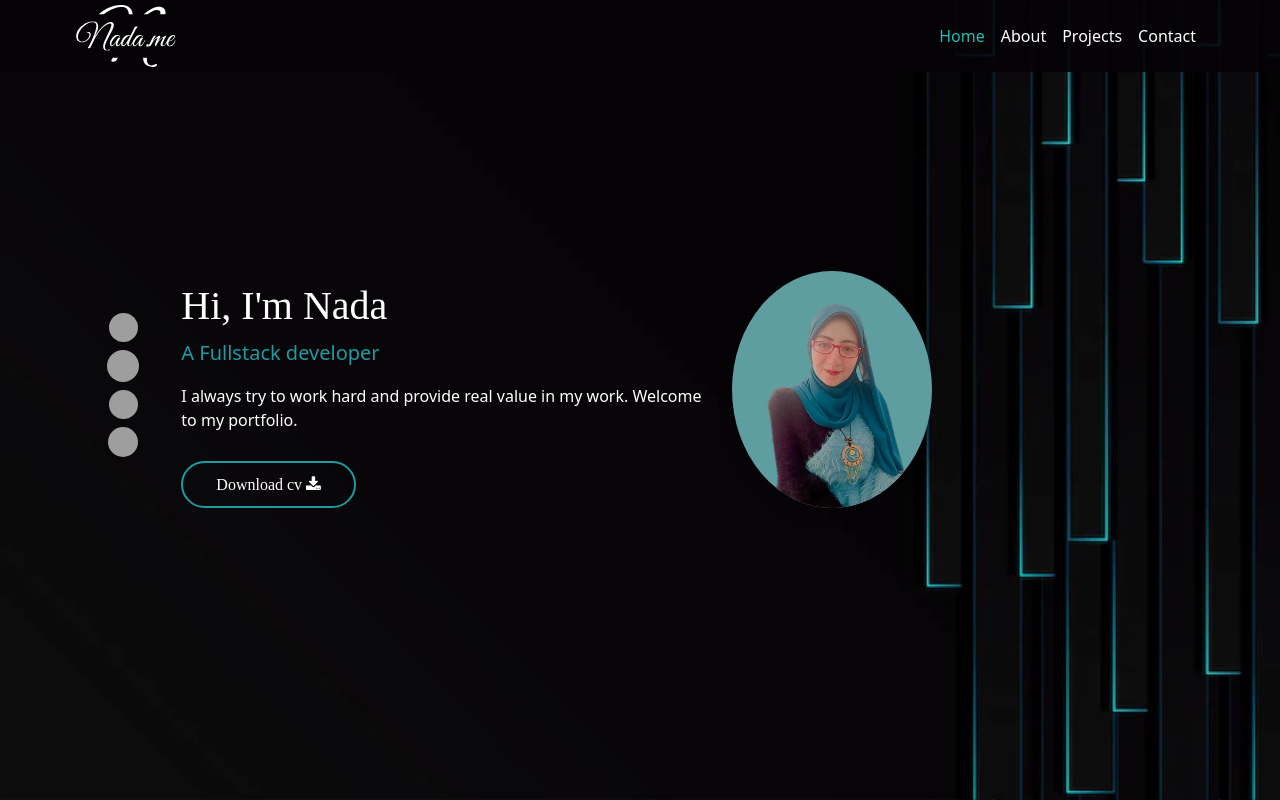
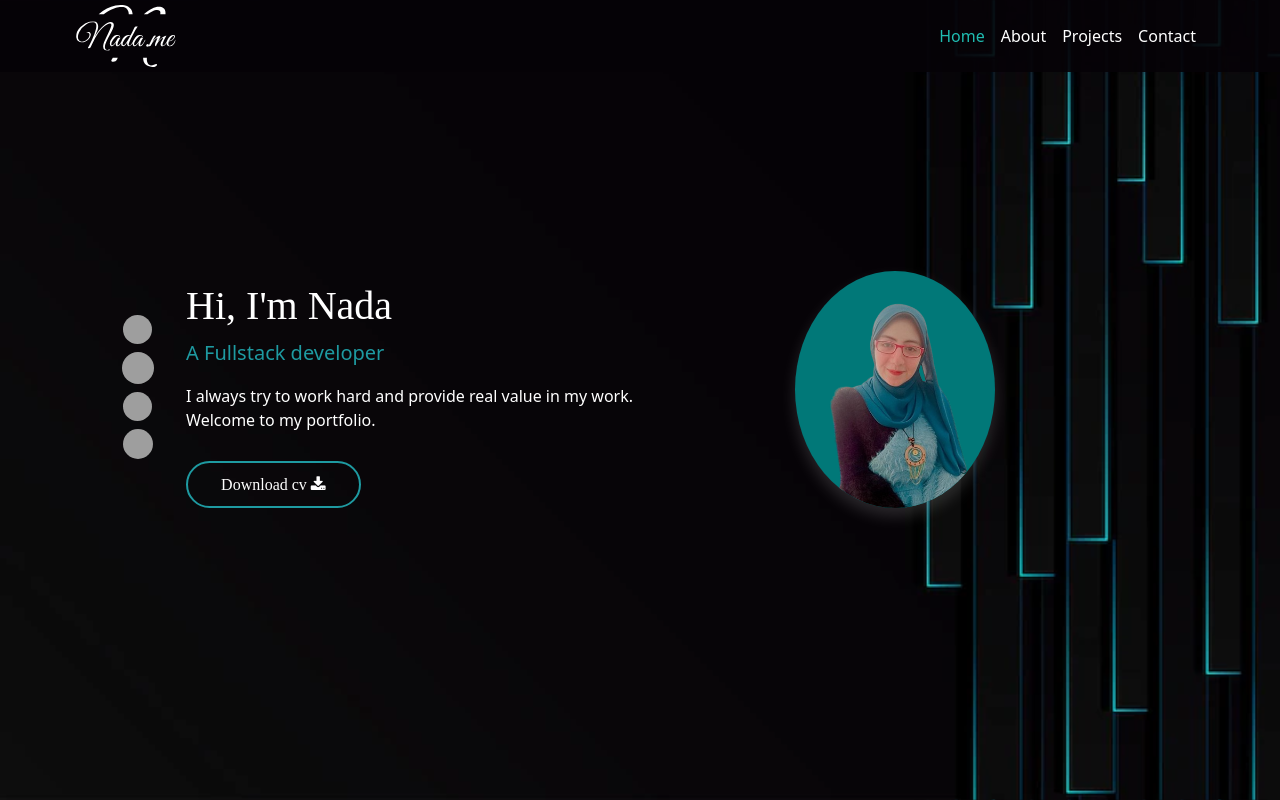
Before and after one commit to NadaSabry/portfolio, an Angular app: page / in a window 1280 px wide. Shown: the top 800 px of the page. Built offline with nearby package versions, Linux system fonts and the light colour scheme; grey boxes are pictures that could not be loaded; a web font is replaced by a local one.

Commit message:
use grid area

```diff
--- a/src/app/Components/home/home.component.html
+++ b/src/app/Components/home/home.component.html
@@ -1,4 +1,51 @@
-<section id="home" class="section row align-content-center">
+<section id="home" class="section" ><!--[style.width]="animation" style="transition: width 10s;">-->
+    <div class="image">
+        <img src="assets/images/nada4.png" class="img-fluid rounded-circle myimage shadow" alt="Your image description">
+    </div>
+    <div class="icon">
+        <div class="col m-auto text-center">
+            <div class="row m-1 pb-1">
+                <a href="https://github.com/NadaSabry" target="_blank">
+                    <img class="iconn" src="https://th.bing.com/th/id/OIP.NDtgPlMGa_BTPZPrt4JZ-AHaHa?pid=ImgDet&rs=1"
+                        style="border-radius: 50%; width:29px; height:29px;">
+                </a>
+            </div>
+            <div class="row m-1 pb-1">
+                <a href="https://www.linkedin.com/in/nada-sabry-62668b232/" target="_blank">
+                    <img class="iconn"
+                        src=" https://th.bing.com/th/id/R.540ac9c1933114dfaa1e70fc5ee7be40?rik=dpb53VqPoZ8m9g&pid=ImgRaw&r=0"
+                        style="border-radius: 50%; width:32px; height:32px;">
+                </a>
+            </div>
+            <div class="row m-1 pb-1">
+                <a href="https://codeforces.com/profile/Solver_-_NaDooDa" target="_blank">
+                    <img class="iconn" src="https://www.stopstalk.com/stopstalk/static/images/codeforces_small.png?_rev=20201225170526"
+                        style="border-radius: 50%; width:29px; height:29px;">
+                </a>
+            </div>
+            <div class="row m-1 pb-1">
+                <a href="https://www.facebook.com/nada.sabri.9849/" target="_blank">
+                    <img class="iconn"
+                        src="https://th.bing.com/th/id/R.24b3e22f73d6957bce3abdb0968990cb?rik=VZb20S6CtzvQog&riu=http%3a%2f%2f4.bp.blogspot.com%2f-Rm3giw7mj_8%2fVQLP1ZWAVwI%2fAAAAAAAAXw0%2fWPoJhWJu_aY%2fs1600%2ffacebook-iOS-icon.png&ehk=BuqxeNZJaZRBVpO%2fxgkZuT8cWrMJYhILEmBh5U8WnaM%3d&risl=&pid=ImgRaw&r=0"
+                        style="border-radius: 50%; width:30px; height:30px;">
+                </a>
+            </div>
+        </div>
+    </div>
+    <div class="text">
+        <h1 class="title"> Hi, I'm Nada</h1>
+        <p class="job">A Fullstack developer</p>
+        <p>I always try to work hard and provide real value in my work.
+            <br/> Welcome to my portfolio.</p>
+        <br />
+        <a href="assets/Nada.cv.pdf" download class="download-btn">
+            Download cv <i class="fa fa-download"></i></a>
+    </div>
+</section>
+
+<!--
+    <button class="btn btn-primary m-5" (click)="v()"> click</button>
+    <section id="home" class="section row align-content-center">
     <div class="col-12 col-sm-1 align-self-center">
         <div class="col m-auto text-center">
             <div class="row mb-2">
@@ -41,3 +88,4 @@
         <img src="assets/images/nada4.png" class="img-fluid rounded-circle myimage shadow" alt="Your image description">
     </div>
 </section>
+-->
--- a/src/app/Components/home/home.component.scss
+++ b/src/app/Components/home/home.component.scss
@@ -2,9 +2,12 @@
     //background-color: #060307;
     border-radius: 15%;
     width: 200px;
-    background-color: cadetblue
+    background-color: rgb(1, 120, 120)
     //background-color: lightgray;
 
+}
+.shadow {
+    box-shadow: 0 .5rem 1rem rgba(256,256,2566,.15)!important;
 }
 /*
 #home{
@@ -37,3 +40,31 @@
     background-color: var(--sec-color);
 }
 //rounded-circle
+#home{
+    display: grid;
+    align-items: center;
+    align-content:center;
+    grid-template-areas:
+   "icon text text text text text img img img img img img";
+    @media (max-width:575px) {
+
+        grid-template-areas:
+        "img img img img img img img img img img img img"
+        "icon icon icon text text text text text text text text text";
+        grid-row-gap: 15px;
+        //background-color: aqua;
+    }
+}
+.icon{
+  grid-area: icon;
+}
+.text{
+    grid-area: text;
+    //align-self: center;
+}
+.image{
+    grid-area: img;
+    @media (max-width:575px) {
+       margin: auto;
+    }
+}
--- a/src/app/Components/home/home.component.ts
+++ b/src/app/Components/home/home.component.ts
@@ -1,10 +1,19 @@
-import { Component } from '@angular/core';
+import { Component, OnInit } from '@angular/core';
 
 @Component({
   selector: 'app-home',
   templateUrl: './home.component.html',
   styleUrls: ['./home.component.scss']
 })
-export class HomeComponent {
+export class HomeComponent { /*implements OnInit {
 
+  animation="70%";
+
+  ngOnInit(): void {
+    //this.animation="100%";
+  }
+  v(){
+    this.animation="100%";
+  }
+  */
 }
```
